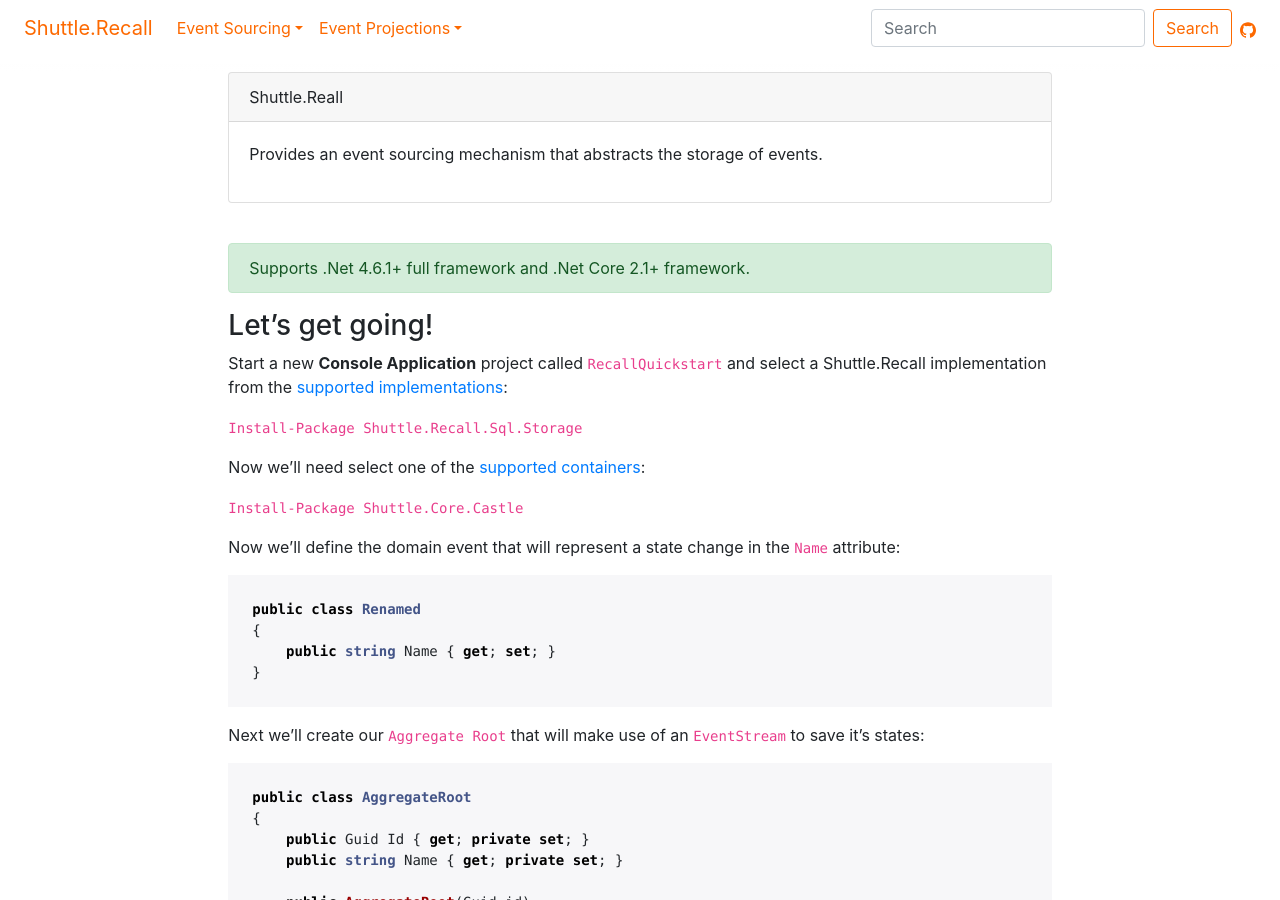
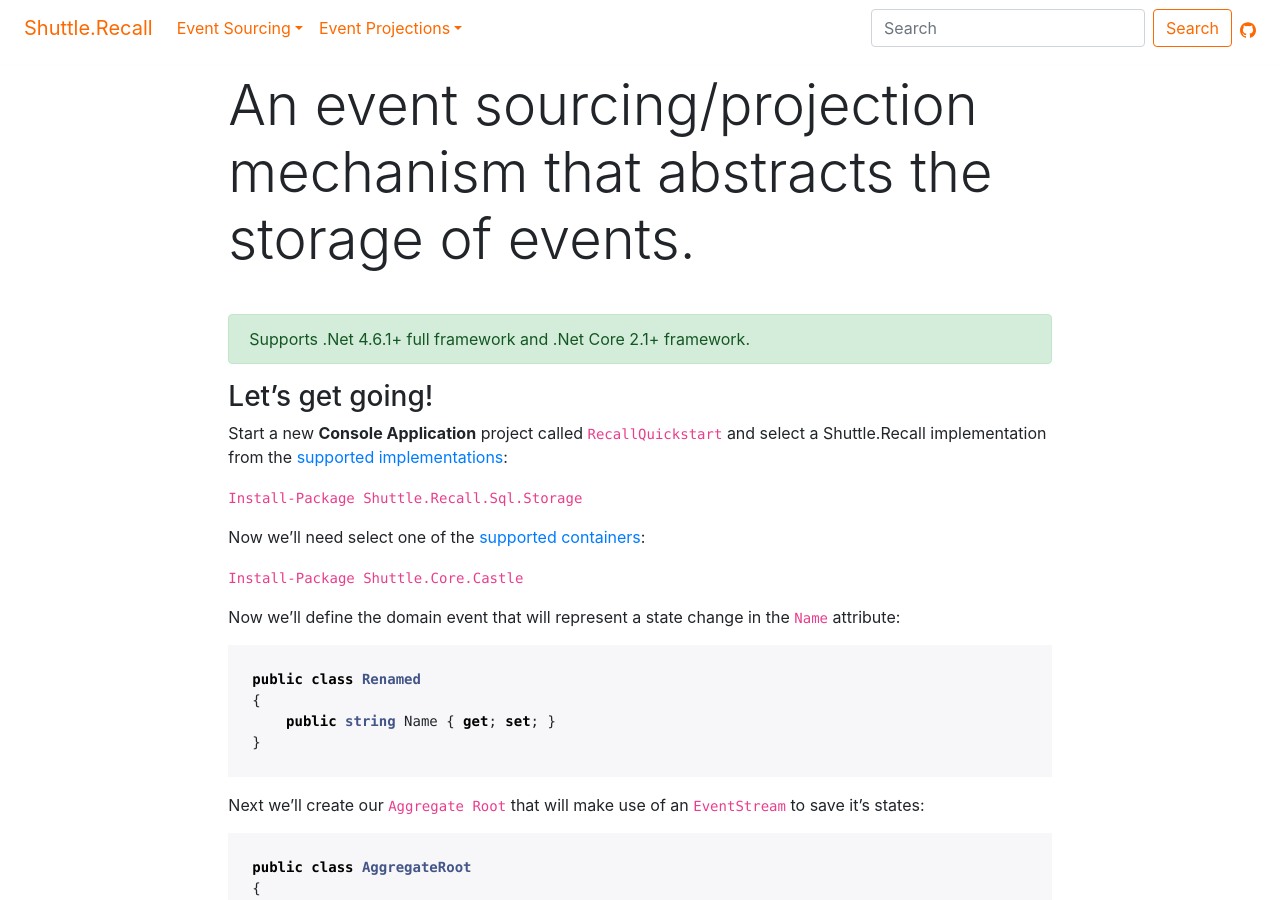
Before and after one commit to Shuttle/shuttle-recall, a Jekyll site: the page built from index.md, in a window 1280 px wide and 900 px high. Built offline with Jekyll 4.4.1, drawn with Linux system fonts in a browser that asks for light colours; a script that is not in the unit is left out.

Commit message:
Update index.md

```diff
--- a/index.md
+++ b/index.md
@@ -3,13 +3,8 @@ layout: default
 title: Shuttle.Recall documentation
 tagline: event sourcing
 ---
-<div class='card'>
-    <div class="card-header">
-        Shuttle.Reall
-    </div>
-    <div class="card-body">
-        <p>Provides an event sourcing mechanism that abstracts the storage of events.</p>
-    </div>
+<div class='display-4'>
+    An event sourcing/projection mechanism that abstracts the storage of events.
 </div>
 <br/>
 <div class="alert alert-success" role="alert">
```
